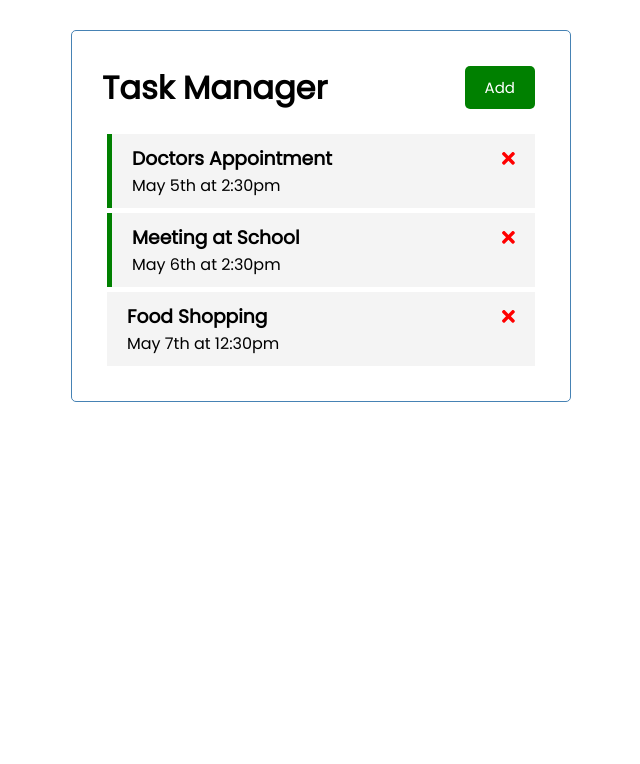
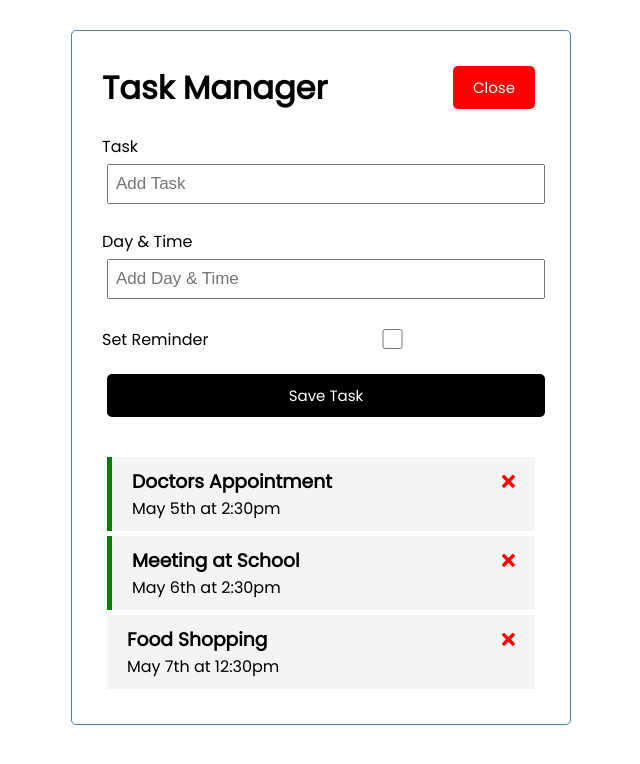
Before and after one commit to BitsBytesandLife/angularTaskManagerBK, an Angular app: page / in a window 1280 px wide. Both pictures are taken after a click on the button "Add". Shown: the top 764 px of the page, without its empty margins (319-959 px from the left). Built offline with nearby package versions, Linux system fonts and the light colour scheme; data requests are answered from the project's data file.

Commit message:
add toggle form

```diff
--- /dev/null
+++ b/src/app/components/add-task/add-task.component.css
@@ -0,0 +1,3 @@
+.add-form {
+  margin-bottom: 40px;
+}
--- /dev/null
+++ b/src/app/components/add-task/add-task.component.html
@@ -0,0 +1,15 @@
+<form *ngIf="showAddTask" class="add-form" (ngSubmit)="onSubmit()">
+  <div class="form-control">
+    <label for="text">Task</label>
+    <input type="text" name="text" [(ngModel)]="text" id="text" placeholder="Add Task" />
+  </div>
+  <div class="form-control">
+    <label for="day">Day & Time</label>
+    <input type="text" name="day" [(ngModel)]="day" id="day" placeholder="Add Day & Time" />
+  </div>
+  <div class="form-control form-control-check">
+    <label for="reminder">Set Reminder</label>
+    <input type="checkbox" name="reminder" [(ngModel)]="reminder" id="reminder" />
+  </div>
+  <input type="submit" value="Save Task" class="btn btn-block" />
+</form>
--- /dev/null
+++ b/src/app/components/add-task/add-task.component.ts
@@ -0,0 +1,46 @@
+import { Component, OnInit, Output, EventEmitter } from '@angular/core';
+import { Subscription } from 'rxjs';
+import { UiService } from '../../services/ui.service';
+import { Task } from '../../Task';
+@Component({
+  selector: 'app-add-task',
+  templateUrl: './add-task.component.html',
+  styleUrls: ['./add-task.component.css']
+})
+export class AddTaskComponent implements OnInit {
+  @Output() onAddTask: EventEmitter<Task> = new EventEmitter();
+  text: string;
+  day: string;
+  reminder: boolean = false;
+  showAddTask: boolean;
+  subscription: Subscription;
+
+  constructor(private uiService: UiService) {
+    this.subscription = this.uiService
+      .onToggle()
+      .subscribe((value: boolean) => (this.showAddTask = value));
+  }
+
+  ngOnInit(): void {
+  }
+
+  onSubmit() {
+    if (!this.text) {
+      alert('Please add a task!');
+      return;
+    }
+
+    const newTask = {
+      text: this.text,
+      day: this.day,
+      reminder: this.reminder,
+    };
+
+    this.onAddTask.emit(newTask);
+
+    this.text = '';
+    this.day = '';
+    this.reminder = false;
+  }
+
+}
--- a/src/app/components/button/button.component.ts
+++ b/src/app/components/button/button.component.ts
@@ -16,6 +16,7 @@ export class ButtonComponent implements OnInit {
   }
 
   onClick(){
+    //console.log('Add');
     this.btnClick.emit();
   }
 
--- a/src/app/components/header/header.component.html
+++ b/src/app/components/header/header.component.html
@@ -1,4 +1,5 @@
 <header>
   <h1>{{title}}</h1>
-  <app-button color="green" text="Add" (btnClick)="toggleAddTask"></app-button>
+  <app-button color="{{ showAddTask ? 'red' : 'green' }}" text="{{ showAddTask ? 'Close' : 'Add' }}"
+    (btnClick)="toggleAddTask()"></app-button>
 </header>
--- a/src/app/components/header/header.component.ts
+++ b/src/app/components/header/header.component.ts
@@ -1,4 +1,7 @@
 import { Component, OnInit } from '@angular/core';
+import { UiService } from '../../services/ui.service';
+import { Subscription } from 'rxjs';
+import { Router } from '@angular/router';
 
 @Component({
   selector: 'app-header',
@@ -7,13 +10,20 @@ import { Component, OnInit } from '@angular/core';
 })
 export class HeaderComponent implements OnInit {
   title: string = 'Task Manager';
-  constructor() { }
+  showAddTask: boolean = false;
+  subscription: Subscription;
+  constructor(private uiService: UiService) {
+    this.subscription = this.uiService
+    .onToggle()
+    .subscribe((value) => (this.showAddTask = value));
+  }
 
   ngOnInit(): void {
   }
 
   toggleAddTask() {
-    console.log('toggle');
+    this.uiService.toggleAddTask();
+    //console.log('toggle');
   }
 
 }
--- a/src/app/components/tasks/tasks.component.html
+++ b/src/app/components/tasks/tasks.component.html
@@ -1,2 +1,4 @@
+<app-add-task (onAddTask)="addTask($event)"></app-add-task>
+
 <app-task-item *ngFor="let task of tasks" [task]="task" (onDeleteTask)="deleteTask(task)"
   (onToggleReminder)="toggleReminder(task)"></app-task-item>
--- a/src/app/components/tasks/tasks.component.ts
+++ b/src/app/components/tasks/tasks.component.ts
@@ -26,7 +26,11 @@ export class TasksComponent implements OnInit {
 
   toggleReminder(task: Task) {
     task.reminder = !task.reminder;
-    //this.taskService.updateTaskReminder(task).subscribe();
+    this.taskService.updateTaskReminder(task).subscribe();
+  }
+
+  addTask(task: Task) {
+    this.taskService.addTask(task).subscribe((task) => this.tasks.push(task));
   }
 
 }
--- a/src/app/services/task.service.ts
+++ b/src/app/services/task.service.ts
@@ -3,6 +3,12 @@ import {HttpClient, HttpHeaders} from '@angular/common/http'
 import { Observable } from 'rxjs';
 import {Task} from '../Task'
 //import {TASKS} from '../mock-tasks'
+
+const httpOptions = {
+  headers: new HttpHeaders({
+    'Content-Type': 'application/json',
+  }),
+};
 
 @Injectable({
   providedIn: 'root'
@@ -19,4 +25,14 @@ export class TaskService {
     const url = `${this.apiUrl}/${task.id}`;
     return this.http.delete<Task>(url);
   }
+
+  updateTaskReminder(task: Task): Observable<Task> {
+    const url = `${this.apiUrl}/${task.id}`;
+    return this.http.put<Task>(url, task, httpOptions);
+  }
+
+  addTask(task: Task): Observable<Task> {
+    return this.http.post<Task>(this.apiUrl, task, httpOptions);
+  }
+
 }
--- /dev/null
+++ b/src/app/services/ui.service.ts
@@ -0,0 +1,21 @@
+import { Injectable } from '@angular/core';
+import { Observable, Subject } from 'rxjs';
+
+@Injectable({
+  providedIn: 'root',
+})
+export class UiService {
+  private showAddTask: boolean = false;
+  private subject = new Subject<any>();
+
+  constructor() {}
+
+  toggleAddTask(): void {
+    this.showAddTask = !this.showAddTask;
+    this.subject.next(this.showAddTask);
+  }
+
+  onToggle(): Observable<any> {
+    return this.subject.asObservable();
+  }
+}
```
Also changed, not shown: src/app/app.module.ts (+6 -2 lines), 2 other files (tests, documents, lock files or other folders).
